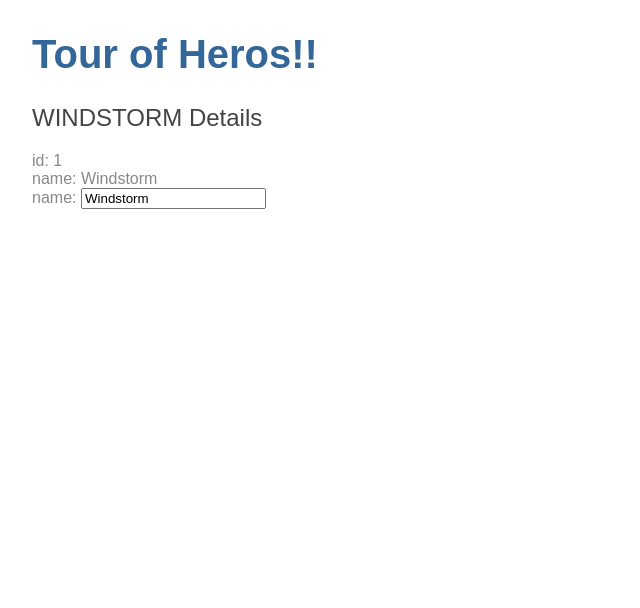
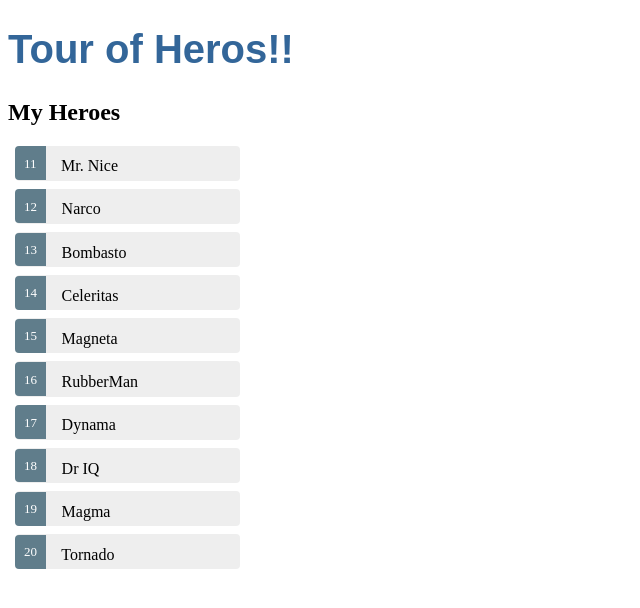
Before and after one commit to MichaelMaGG/ngLearn, an Angular app: page / in a window 1280 px wide. Shown: the top 608 px of the page, without its empty margins (0-640 px from the left). Built offline with nearby package versions, Linux system fonts and the light colour scheme.

Commit message:
add hero list

```diff
--- a/src/app/heroes/heroes.component.css
+++ b/src/app/heroes/heroes.component.css
@@ -0,0 +1,48 @@
+/* HeroesComponent's private CSS styles */
+.selected {
+    background-color: #CFD8DC !important;
+    color: white;
+  }
+  .heroes {
+    margin: 0 0 2em 0;
+    list-style-type: none;
+    padding: 0;
+    width: 15em;
+  }
+  .heroes li {
+    cursor: pointer;
+    position: relative;
+    left: 0;
+    background-color: #EEE;
+    margin: .5em;
+    padding: .3em 0;
+    height: 1.6em;
+    border-radius: 4px;
+  }
+  .heroes li.selected:hover {
+    background-color: #BBD8DC !important;
+    color: white;
+  }
+  .heroes li:hover {
+    color: #607D8B;
+    background-color: #DDD;
+    left: .1em;
+  }
+  .heroes .text {
+    position: relative;
+    top: -3px;
+  }
+  .heroes .badge {
+    display: inline-block;
+    font-size: small;
+    color: white;
+    padding: 0.8em 0.7em 0 0.7em;
+    background-color: #607D8B;
+    line-height: 1em;
+    position: relative;
+    left: -1px;
+    top: -4px;
+    height: 1.8em;
+    margin-right: .8em;
+    border-radius: 4px 0 0 4px;
+  }
--- a/src/app/heroes/heroes.component.html
+++ b/src/app/heroes/heroes.component.html
@@ -1,3 +1,4 @@
+<!--
 <h2>{{hero.name | uppercase}} Details</h2>
 <div><span>id: </span>{{hero.id}}</div>
 <div><span>name: </span>{{hero.name}}</div>
@@ -6,4 +7,25 @@
   <label>name:
     <input [(ngModel)]="hero.name" placeholder="name">
   </label>
-</div>
+</div> -->
+
+<h2>My Heroes</h2>
+<ul class="heroes">
+    <li *ngFor="let hero of heroes"
+    [class.selected]="hero === selectedHero"
+    (click)="onSelect(hero)"
+    >
+    <span class="badge">{{hero.id}}</span> {{hero.name}}
+</ul>
+
+<div *ngIf="selectedHero">
+
+    <h2>{{selectedHero.name | uppercase}} Details</h2>
+    <div><span>id: </span>{{selectedHero.id}}</div>
+    <div>
+      <label>name:
+        <input [(ngModel)]="selectedHero.name" placeholder="name">
+      </label>
+    </div>
+
+  </div>
--- a/src/app/heroes/heroes.component.ts
+++ b/src/app/heroes/heroes.component.ts
@@ -1,5 +1,6 @@
 import { Component, OnInit } from '@angular/core';
 import { Hero } from '../hero';
+import { HEROES } from '../mock-heroes';
 
 @Component({
   selector: 'app-heroes',
@@ -8,14 +9,23 @@
 })
 export class HeroesComponent implements OnInit {
 
-  hero: Hero = {
-    id: 1,
-    name: 'Windstorm'
-  };
+  heroes = HEROES;
+
+  // hero: Hero = {
+  //   id: 1,
+  //   name: 'Windstorm'
+  // };
+
+  selectedHero: Hero;
+
 
   constructor() { }
 
   ngOnInit() {
   }
 
+  onSelect(hero: Hero): void {
+    this.selectedHero = hero;
+  }
+
 }
--- /dev/null
+++ b/src/app/mock-heroes.ts
@@ -0,0 +1,14 @@
+import { Hero } from './hero';
+
+export const HEROES: Hero[] = [
+  { id: 11, name: 'Mr. Nice' },
+  { id: 12, name: 'Narco' },
+  { id: 13, name: 'Bombasto' },
+  { id: 14, name: 'Celeritas' },
+  { id: 15, name: 'Magneta' },
+  { id: 16, name: 'RubberMan' },
+  { id: 17, name: 'Dynama' },
+  { id: 18, name: 'Dr IQ' },
+  { id: 19, name: 'Magma' },
+  { id: 20, name: 'Tornado' }
+];
```
Also changed, not shown: src/styles.css (+5 -2 lines).
